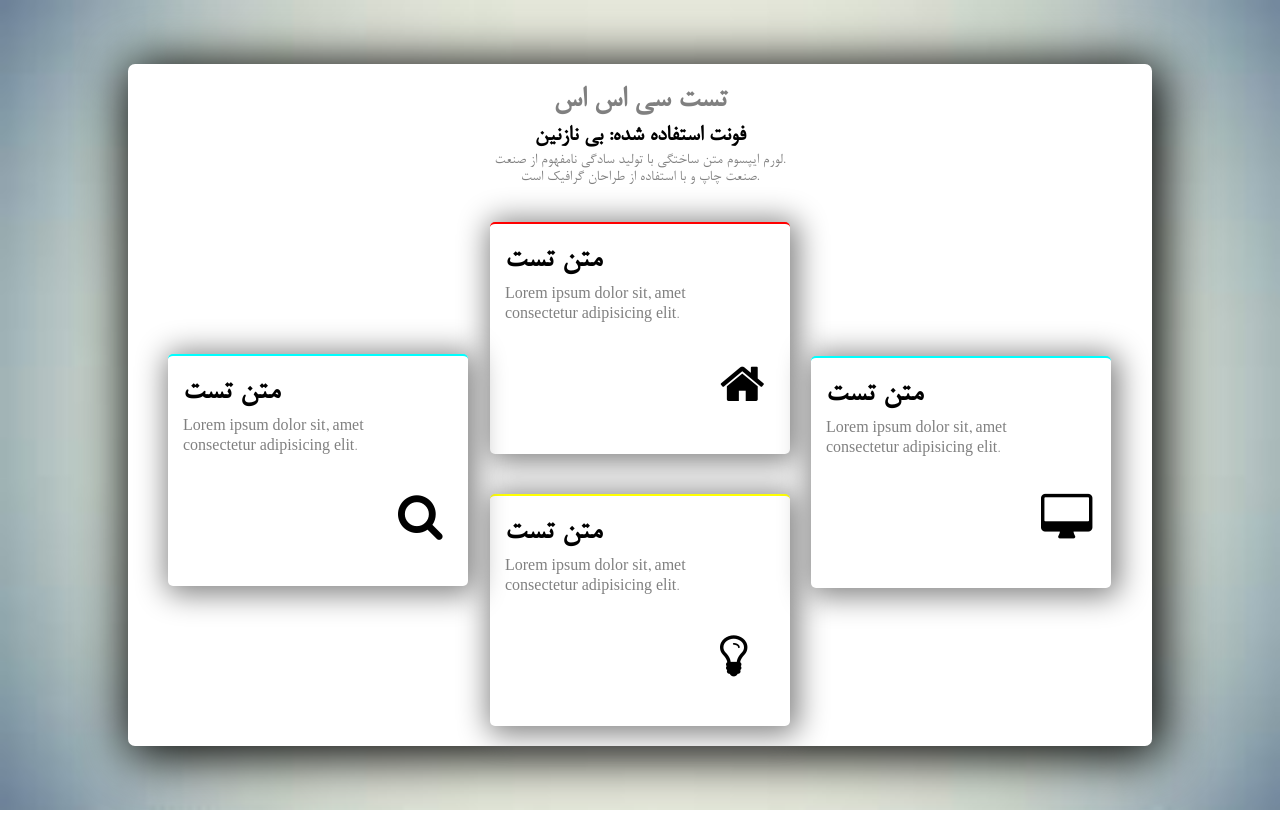
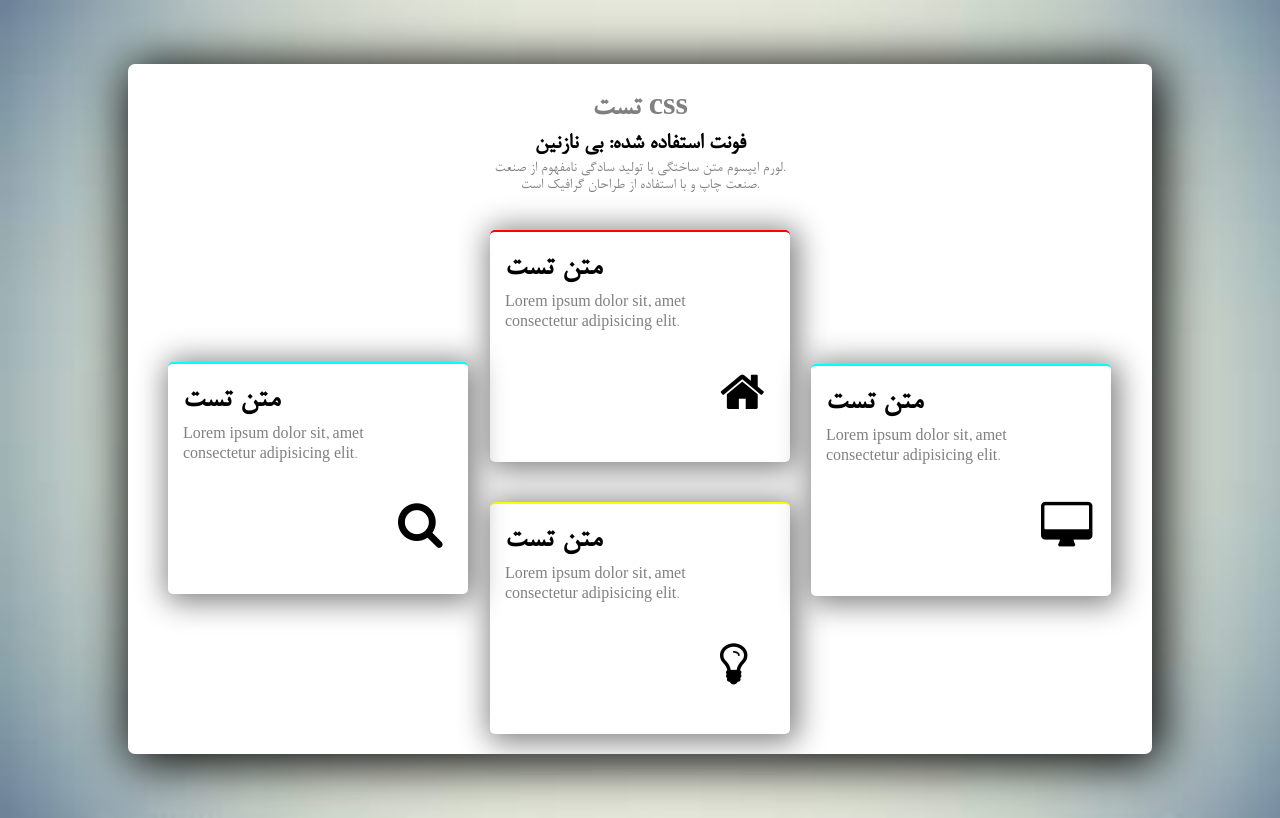
Before and after one commit to pooyaGhasemkhani/new-css, a website: page index.html in a window 1280 px wide. Drawn offline with Linux system fonts and the light colour scheme.

Commit message:
edit first h1 tag

```diff
--- a/index.html
+++ b/index.html
@@ -12,7 +12,7 @@
     <div class="content">
          <div class="box">
             <div class="header">
-                <h1>تست سی اس اس</h1>
+                <h1>تست css</h1>
                 <h2>فونت استفاده شده: بی نازنین</h1>
                 <p>لورم ایپسوم متن ساختگی با تولید سادگی نامفهوم از صنعت.</p>
                 <p>صنعت چاپ و با استفاده از طراحان گرافیک است.</p>
```
